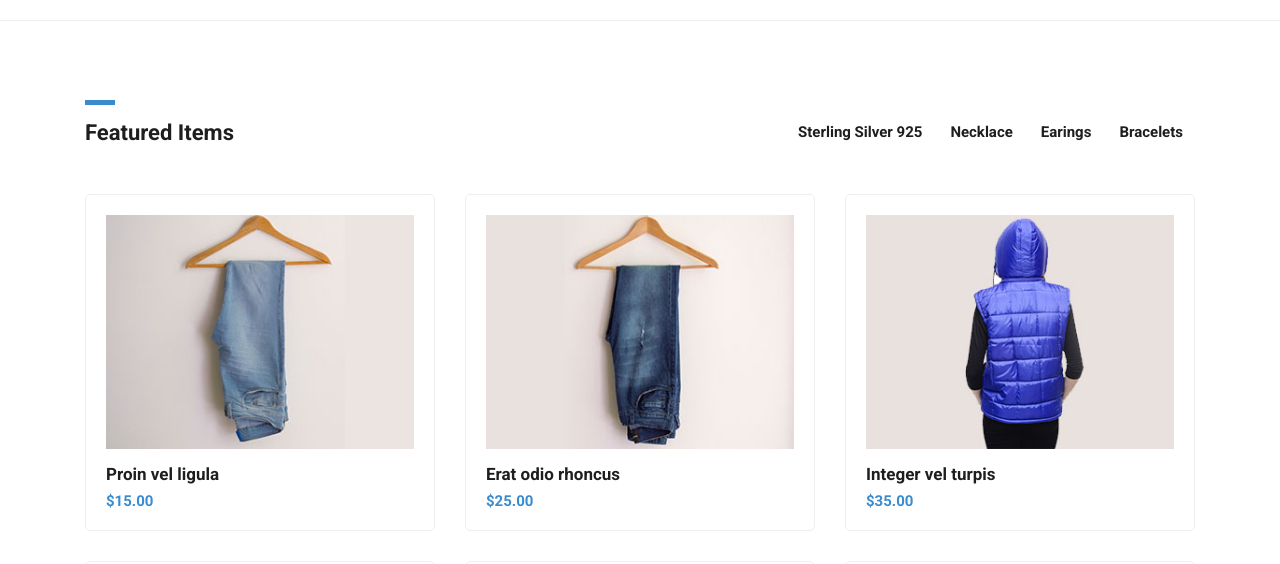
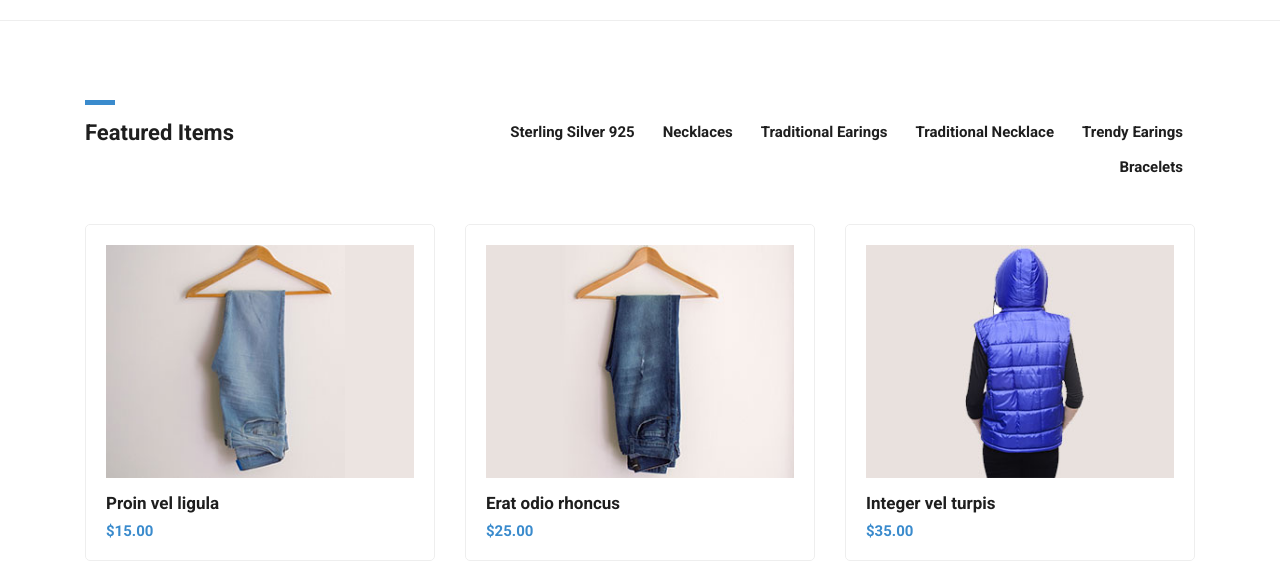
Before and after one commit to moon-affairs/test-beta.github.io, a plain HTML site: page jewellery.html in a window 1280 px wide. Shown: the part 174-738 px from the top of the page. Drawn offline with Linux system fonts and the light colour scheme.

Commit message:
changes done jewellery section

```diff
--- a/jewellery.html
+++ b/jewellery.html
@@ -85,10 +85,10 @@ https://www.tooplate.com/view/2114-pixie
           <div class="col-md-8 col-sm-12">
             <div id="filters" class="button-group">
               <button class="btn btn-primary" data-filter="*">Sterling Silver 925</button>
-              <button class="btn btn-primary" data-filter="*.new">Necklace</button>
-              <button class="btn btn-primary" data-filter=".new">Earings</button>
-              <!-- <button class="btn btn-primary" data-filter=".low">Traditional Necklace</button> -->
-              <!-- <button class="btn btn-primary" data-filter=".high">Trendy Earings</button> -->
+              <button class="btn btn-primary" data-filter="*.new">Necklaces</button>
+              <button class="btn btn-primary" data-filter=".new">Traditional Earings</button>
+              <button class="btn btn-primary" data-filter=".low">Traditional Necklace</button>
+              <button class="btn btn-primary" data-filter=".high">Trendy Earings</button>
               <button class="btn btn-primary" data-filter=".high">Bracelets</button>
             </div>
           </div>
```
